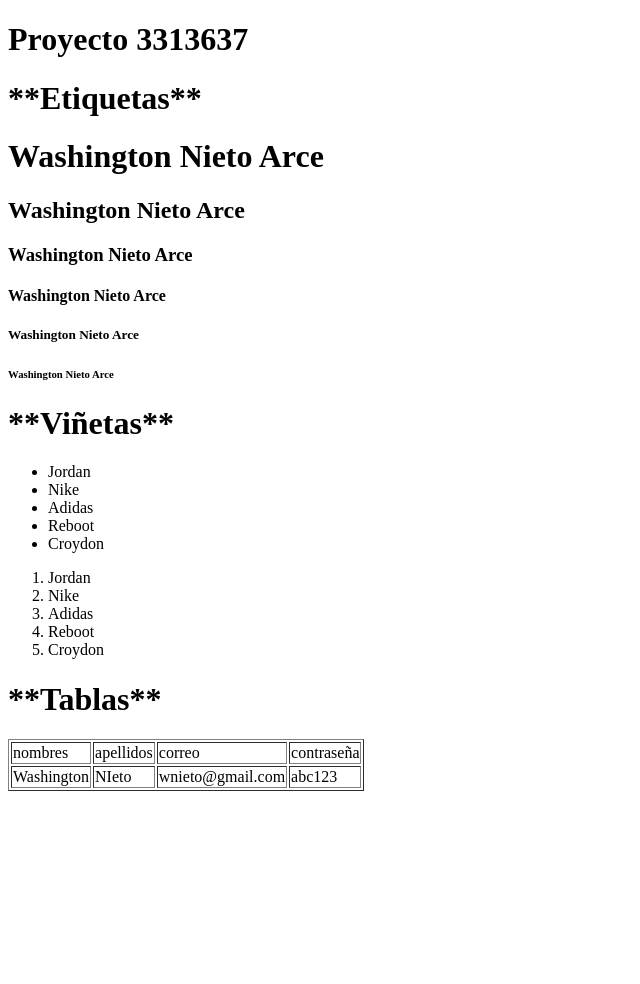
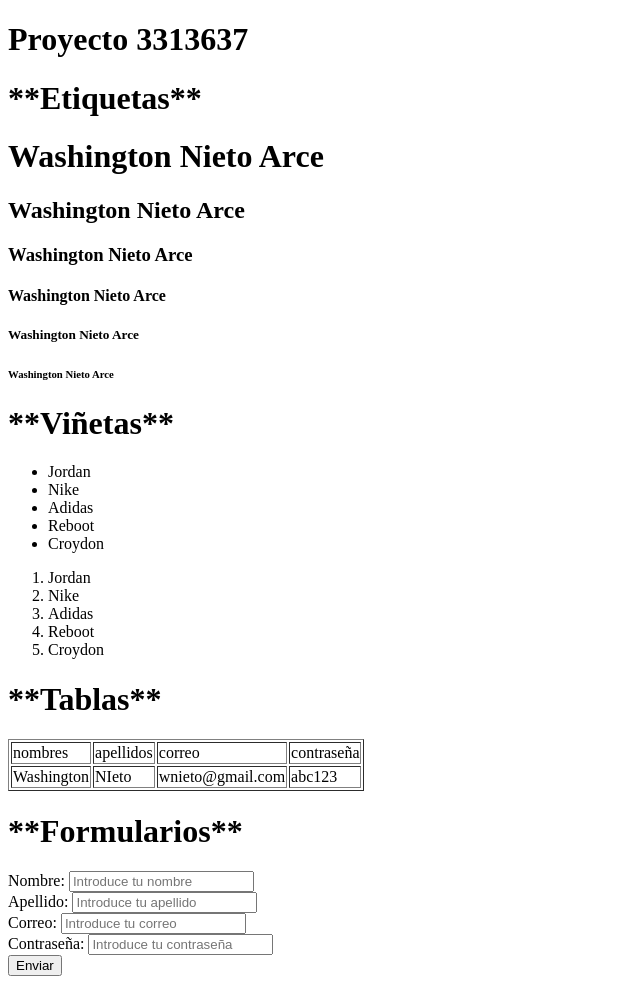
Before and after one commit to WashingtonNieto/proyecto3313637, a plain HTML site: page index.html in a window 1280 px wide. Shown: the whole page, without its empty margins (0-640 px from the left). Before the commit the page ends 800 px from the top, so only its background shows below. Drawn offline with Linux system fonts and the light colour scheme.

Commit message:
actualizado el html hasta formulario

```diff
--- a/index.html
+++ b/index.html
@@ -48,5 +48,29 @@
         </tr>
     </table>
 
+
+    <h1>**Formularios**</h1>
+    <form>
+
+        <label for="nombre">Nombre:</label>
+        <input type="text" id="nombre" name="nombre" placeholder="Introduce tu nombre">
+        <br>
+
+        <label for="apellido">Apellido:</label>
+        <input type="text" id="apellido" name="apellido" placeholder="Introduce tu apellido">
+        <br>
+
+        <label for="correo">Correo:</label>
+        <input type="email" id="correo" name="correo" placeholder="Introduce tu correo">
+        <br>
+
+        <label for="contrasena">Contraseña:</label>
+        <input type="password" id="contrasena" name="contrasena" placeholder="Introduce tu contraseña">
+        <br>
+
+        <input type="submit" value="Enviar">
+
+
+    </form>
 </body>
 </html>
```
